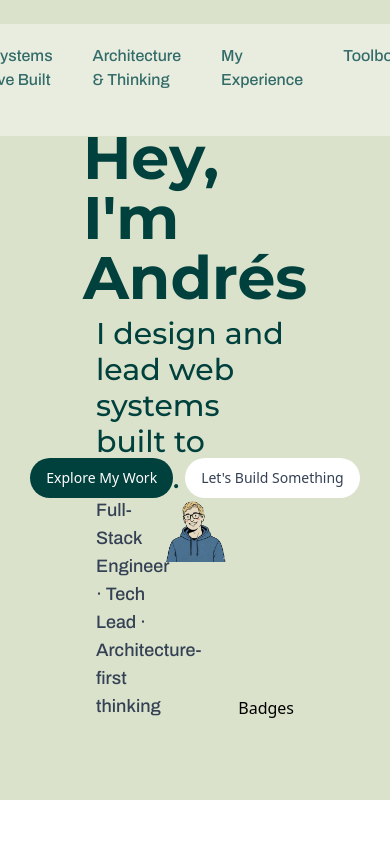
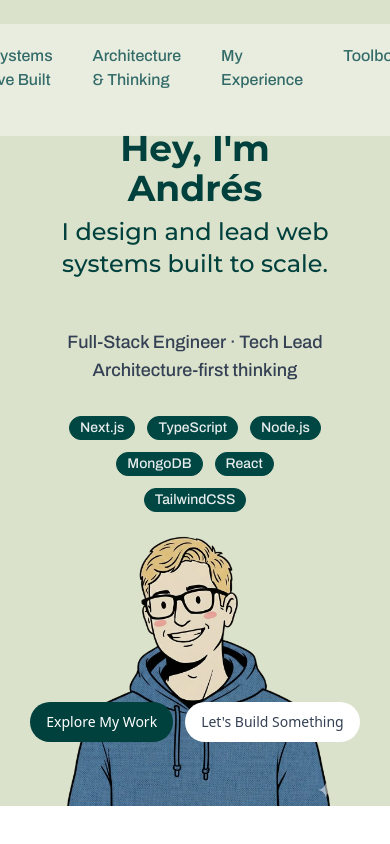
Before and after one commit to Andresarl16/portfolio, a Next.js app: page / in a window 390 px wide. Shown: the top 844 px of the page. Built offline with nearby package versions, Linux system fonts and the light colour scheme.

Commit message:
feat(frontend): :iphone: Add Responsive to Hero

```diff
--- a/src/components/atoms/Badge/badge.cva.ts
+++ b/src/components/atoms/Badge/badge.cva.ts
@@ -69,7 +69,7 @@
       type: [badgeTypeEnumObject.badgeColor, badgeTypeEnumObject.pillColor],
       color: badgeColorEnumObject.brand,
       class:
-        'bg-gray-light-mode-50 dark:bg-gray-dark-mode-900 border-gray-light-mode-200 dark:border-gray-dark-mode-700',
+        'bg-brand-500 dark:border-brand-500 border-brand-500 dark:border-brand-500 text-brand-50',
     },
     {
       type: [badgeTypeEnumObject.badgeColor, badgeTypeEnumObject.pillColor],
--- a/src/features/landing/domain/navLinks.constants.ts
+++ b/src/features/landing/domain/landing.constants.ts
@@ -15,3 +15,12 @@
   { href: '#experience', labelKey: 'experience' },
   { href: '#toolbox', labelKey: 'toolbox' },
 ];
+
+export const HERO_BADGES: Array<string> = [
+  'Next.js',
+  'TypeScript',
+  'Node.js',
+  'MongoDB',
+  'React',
+  'TailwindCSS',
+];
--- a/src/features/landing/infrastructure/i18n/hero/en.json
+++ b/src/features/landing/infrastructure/i18n/hero/en.json
@@ -1,7 +1,8 @@
 {
   "title": "Hey, I'm Andrés",
   "subtitle": "I design and lead web systems built to scale.",
-  "role": "Full-Stack Engineer · Tech Lead · Architecture-first thinking",
+  "roleFirstLine": "Full-Stack Engineer · Tech Lead",
+  "roleSecondLine": "Architecture-first thinking",
   "ctaWork": "Explore My Work",
   "ctaContact": "Let's Build Something"
 }
--- a/src/features/landing/infrastructure/i18n/hero/es.json
+++ b/src/features/landing/infrastructure/i18n/hero/es.json
@@ -1,7 +1,8 @@
 {
   "title": "Hola, soy Andrés",
   "subtitle": "Diseño y lidero sistemas web construidos para escalar.",
-  "role": "Ingeniero Full-Stack · Tech Lead · Pensamiento orientado a la arquitectura",
+  "roleFirstLine": "Ingeniero Full-Stack · Tech Lead",
+  "roleSecondLine": "Pensamiento orientado a la arquitectura",
   "ctaWork": "Explora Mi Trabajo",
   "ctaContact": "Construyamos Algo"
 }
--- a/src/features/landing/ui/widgets/Hero.tsx
+++ b/src/features/landing/ui/widgets/Hero.tsx
@@ -4,58 +4,97 @@
 import { Text } from '@/components/atoms/text';
 import { useHeroTranslations } from '../../application/useHeroTranslations';
 import Image from 'next/image';
+import { HERO_BADGES } from '../../domain/landing.constants';
+import { Badge } from '@/components/atoms/Badge';
 
 function Hero() {
   const translate = useHeroTranslations();
 
   return (
-    <section className="flex flex-col bg-secondary-500 px-24 pt-32">
+    <section className="flex flex-col bg-secondary-500 px-12 md:px-24 pt-32">
       <div className="w-full flex flex-col items-center gap-2">
         <Text
           as={'h1'}
-          className="w-fit txt-brand-tertiary-600"
+          className="w-fit txt-brand-tertiary-600 text-center"
           fontFamily={'display'}
           fontWeight={'bold'}
-          fontSize={'xl'}
+          responsiveVariants={{
+            base: { fontSize: 'md' },
+            sm: { fontSize: 'lg' },
+            lg: { fontSize: 'xl' },
+          }}
         >
           {translate('title')}
         </Text>
         <Text
           as={'h2'}
-          className="w-fit txt-brand-tertiary-600"
+          className="w-fit txt-brand-tertiary-600 text-center"
           fontFamily={'display'}
           fontWeight={'medium'}
           fontSize={'sm'}
+          responsiveVariants={{
+            base: { fontSize: 'xs' },
+            lg: { fontSize: 'sm' },
+          }}
         >
           {translate('subtitle')}
         </Text>
       </div>
 
-      <div className="grid grid-cols-3">
-        <div className="mt-auto mb-20">
+      <div className="grid grid-cols-1 md:grid-cols-2 xl:grid-cols-3 pt-12 xl:pt-0">
+        <div className="order-1 flex justify-center xl:justify-start mt-auto mb-8 md:mb-0 xl:mb-20">
           <Text
             as={'p'}
-            className="txt-secondary-700"
+            className="txt-secondary-700 text-center md:text-left"
             fontFamily={'text'}
             fontWeight={'medium'}
             fontSize={'lg'}
           >
-            {translate('role')}
+            {translate('roleFirstLine')}
+            <br />
+            {translate('roleSecondLine')}
           </Text>
         </div>
 
-        <div className="relative h-fit">
+        <div className="order-3 xl:order-2 col-span-1 md:col-span-2 xl:col-span-1 flex justify-center relative h-fit">
           <Image src={'/me.png'} width={450} height={450} alt={''} />
 
           <div className="w-full absolute bottom-16 flex justify-center gap-3">
-            <Button>{translate('ctaWork')}</Button>
-            <Button variant={'secondary-gray'}>
+            <Button
+              responsiveVariants={{
+                base: { size: 'default' },
+                lg: { size: 'default' },
+              }}
+            >
+              {translate('ctaWork')}
+            </Button>
+            <Button size={'default'} variant={'secondary-gray'}>
               {translate('ctaContact')}
             </Button>
           </div>
         </div>
 
-        <div className="mt-auto ml-auto mb-20">Badges</div>
+        <div className="order-2 xl:order-3 flex flex-col items-center md:items-end mx-0 md:mx-auto xl:mx-0 mt-auto gap-3 mb-0 xl:mb-20">
+          {/* TODO: Move this to logic? */}
+          {[
+            HERO_BADGES.slice(0, 3),
+            HERO_BADGES.slice(3, 5),
+            HERO_BADGES.slice(5),
+          ].map((row, rowIndex) => (
+            <div key={rowIndex} className="flex gap-3">
+              {row.map((badge) => (
+                <Badge
+                  color={'brand'}
+                  key={badge}
+                  size={'md'}
+                  type={'pillColor'}
+                >
+                  {badge}
+                </Badge>
+              ))}
+            </div>
+          ))}
+        </div>
       </div>
     </section>
   );
--- a/src/features/landing/ui/widgets/Navbar.tsx
+++ b/src/features/landing/ui/widgets/Navbar.tsx
@@ -1,7 +1,7 @@
 'use client';
 
 import { Text } from '@/components/atoms/text';
-import { NAV_LINKS } from '../../domain/navLinks.constants';
+import { NAV_LINKS } from '../../domain/landing.constants';
 import { useNavbarTranslations } from '../../application/useNavbarTranslations';
 import NavbarLink from '../components/NavbarLink';
 
@@ -16,7 +16,8 @@
           <NavbarLink key={href} href={href} text={translate(labelKey)} />
         ))}
       </div>
-      <div className="bg-brand-400/40 backdrop-blur-xs px-14 py-5 rounded-full">
+      {/* TODO: Change this div for a Button */}
+      <div className="bg-brand-400 backdrop-blur-xs px-14 py-5 rounded-full">
         <Text
           className="txt-primary_on-brand"
           fontWeight={'medium'}
```
